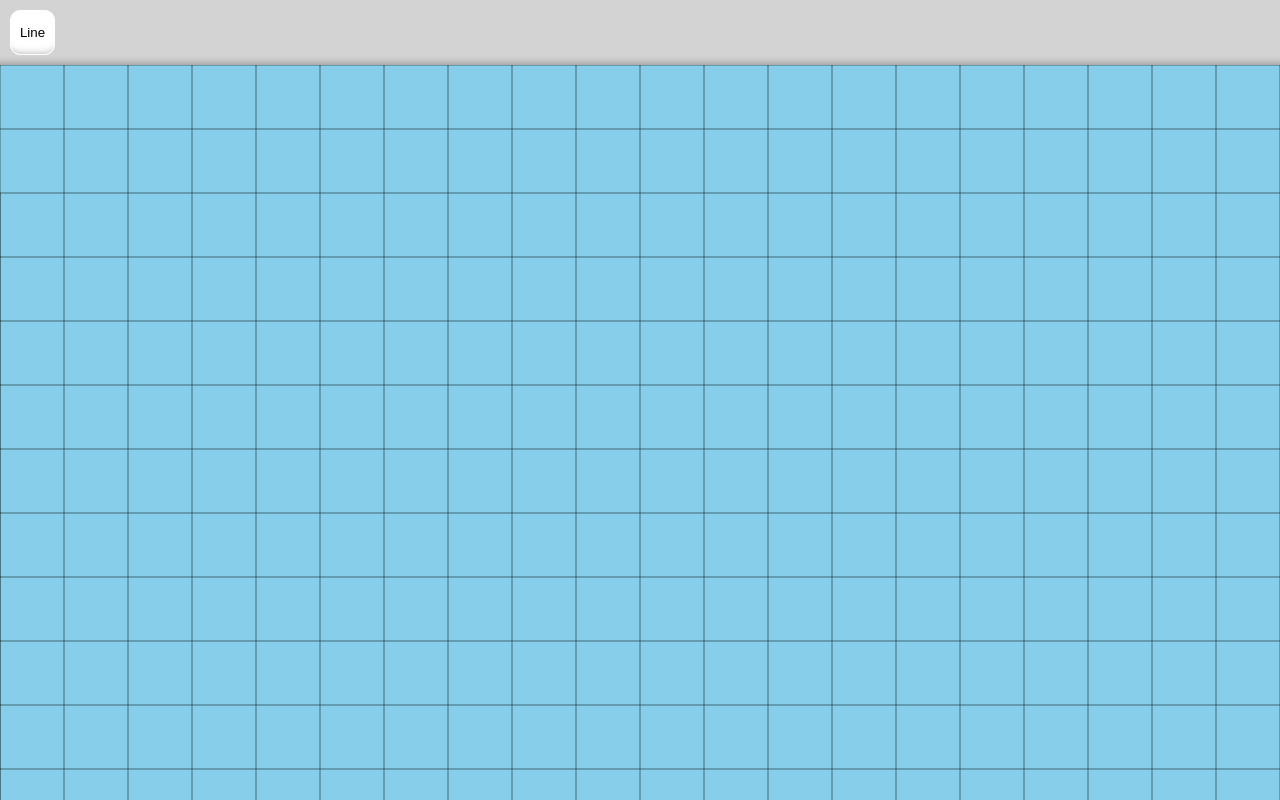
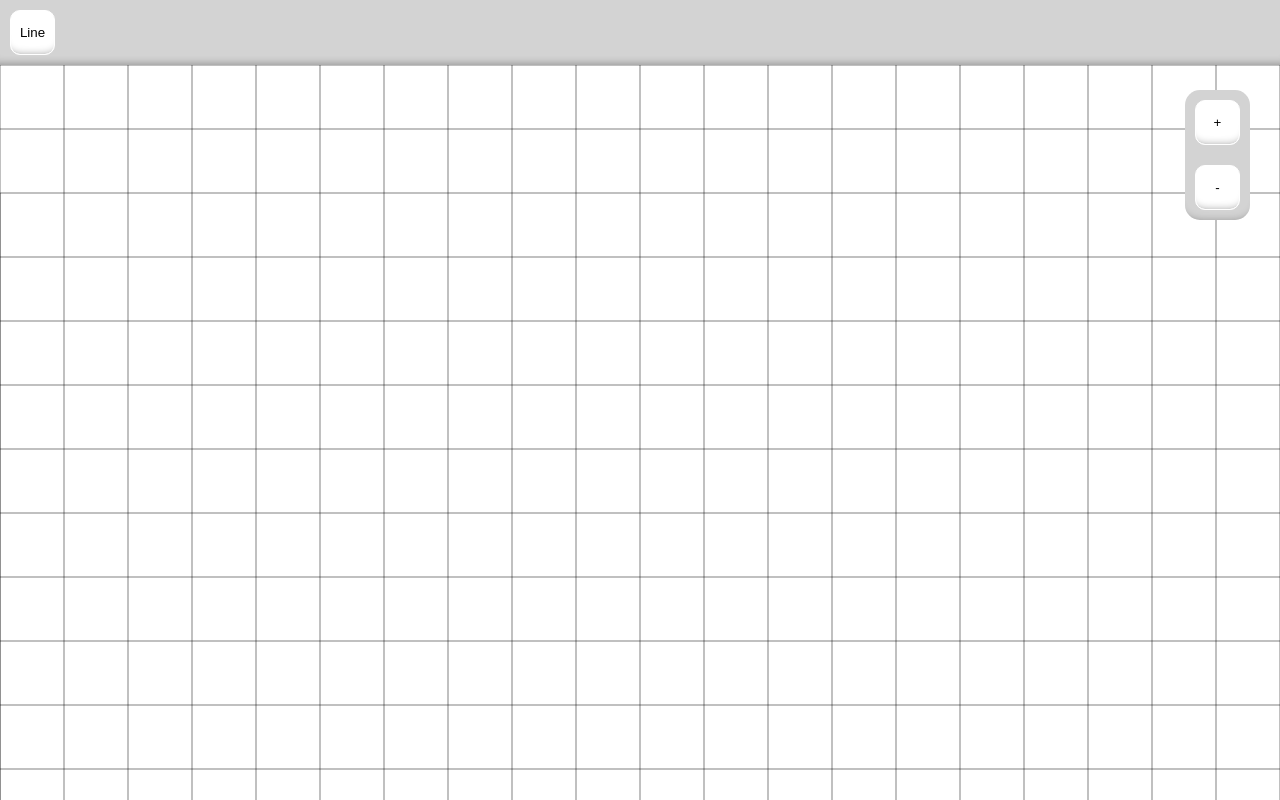
Before and after one commit to kevinkevink/Does_It_Fit, a React (Create React App) app: page / in a window 1280 px wide. Built offline with nearby package versions, Linux system fonts and the light colour scheme; the HTML template or start-up script is replaced by a standard one.

Commit message:
Added Zoom Function, but Scale is broken

```diff
--- a/src/LineTool.js
+++ b/src/LineTool.js
@@ -8,7 +8,7 @@ class LineTool extends React.Component{
 
   render(){
     return(
-      <button className ='toolButton'>
+      <button className ='toolButton' onClick={()=>{console.log('line')}}>
         Line
       </button>
     );
--- a/src/Window.css
+++ b/src/Window.css
@@ -3,11 +3,16 @@
     height: calc(100% - 65px);
     margin-top: 65px;
     margin: 0;
-    background-color: skyblue;
+    background-color: white;
     position:relative;
     top:65px;
+    z-index: 1;
 }
 canvas{
     width:100%;
     height:100%;
+    position: absolute;
+    top:0px;
+    left:0px;
+    z-index: -1;
 }
--- a/src/Window.js
+++ b/src/Window.js
@@ -1,6 +1,7 @@
 import React, { Component } from 'react';
 import './Window.css';
 import buildingState from './buildingState';
+import ZoomButton from './ZoomButton';
 
 class Window extends React.Component{
   constructor(props){
@@ -12,7 +13,21 @@ class Window extends React.Component{
       scale: 0.5,
       buildState: new buildingState()
     };
+  }
 
+  zoomIn = () => {
+    this.setState({
+      scale: this.state.scale + 0.5
+    });
+    console.log('zoom in, scale = ' + this.state.scale);
+
+  }
+
+  zoomOut = () => {
+    this.setState({
+      scale: this.state.scale - 0.5
+    });
+    console.log('zoom out, scale = ' + this.state.scale);
   }
 
   componentDidUpdate(){
@@ -26,14 +41,16 @@ class Window extends React.Component{
       width: document.getElementById('view').offsetWidth,
       scale: 0.5
     });
+    console.log(this.state.scale);
   }
 
   render(){
-    console.log('Window Width:' + this.state.width);
-    console.log('Window Height:' + this.state.height);
+    //console.log('Window Width:' + this.state.width);
+    //console.log('Window Height:' + this.state.height);
     return(
       <div id='view'>
-        <canvas id='canvas' width={this.state.width} height={this.state.height} >
+        <ZoomButton zoomIn = {this.zoomIn} zoomOut = {this.zoomOut} />
+        <canvas id='canvas' width={this.state.width} height={this.state.height}>
           Canvas isn't working
         </canvas>
       </div>
@@ -62,6 +79,7 @@ class Window extends React.Component{
       ctx.lineTo(endP[0], endP[1]);
     }
   }
+
 }
 
 export default Window;
--- /dev/null
+++ b/src/ZoomButton.css
@@ -0,0 +1,11 @@
+#zoomWrapper{
+    position:absolute;
+    top: 25px;
+    right: 30px;
+    height: 130px;
+    width: 65px;
+    margin:0;
+    background-color: lightgray;
+    border-radius: 15px;
+    box-shadow: inset 0 -8px 10px -10px gray;
+}
--- /dev/null
+++ b/src/ZoomButton.js
@@ -0,0 +1,24 @@
+import React, { Component } from 'react';
+import './ZoomButton.css';
+
+class ZoomButton extends React.Component{
+  constructor(props){
+    super(props);
+  }
+
+  render(){
+    return(
+      <div id='zoomWrapper'>
+      <button className ='toolButton' onClick={this.props.zoomIn}>
+        +
+      </button>
+      <button className ='toolButton' onClick={this.props.zoomOut}>
+        -
+      </button>
+    </div>
+    );
+
+  }
+}
+
+export default ZoomButton;
--- a/src/buildingState.js
+++ b/src/buildingState.js
@@ -13,9 +13,9 @@ class buildingState{
     var ratio = virtualWidth / actualWidth;
     var virtualHeight = actualHeight;
     var heightRatio = virtualHeight / actualHeight;
-    console.log('virtual Width:' + virtualWidth);
-    console.log('virtual Height:' + virtualHeight);
-    console.log('ratio:' + ratio);
+    //console.log('virtual Width:' + virtualWidth);
+    //console.log('virtual Height:' + virtualHeight);
+    //console.log('ratio:' + ratio);
     //Right now, point is always [0,0]. Will have to update calculations to move point around.
 
     //finish changing point
```
